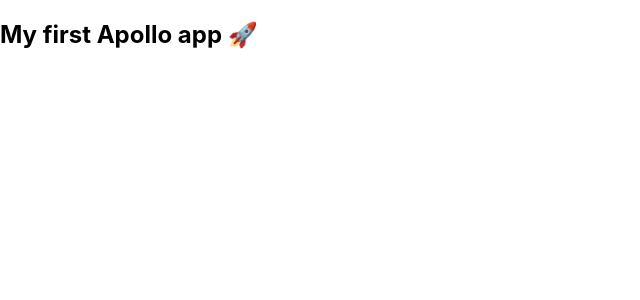
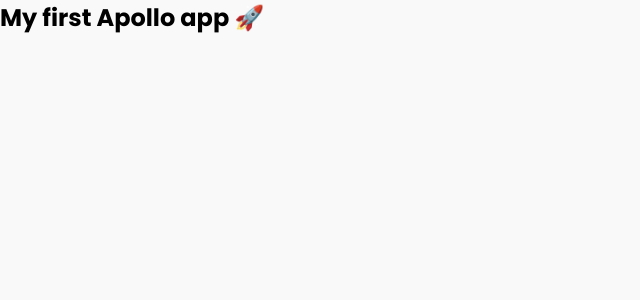
Before and after one commit to diegopumacode/kimche_country, a React (Create React App) app: page / in a window 1280 px wide. Shown: the top 300 px of the page, without its empty margins (0-640 px from the left). Built offline with nearby package versions, Linux system fonts and the light colour scheme.

Commit message:
feat(styled components): adding styled components and global styles

```diff
--- a/package.json
+++ b/package.json
@@ -11,7 +11,8 @@
     "graphql": "^16.5.0",
     "react": "^16.13.1",
     "react-dom": "^16.13.1",
-    "react-scripts": "^5.0.1"
+    "react-scripts": "^5.0.1",
+    "styled-components": "^5.3.5"
   },
   "scripts": {
     "start": "react-scripts start",
--- a/public/index.html
+++ b/public/index.html
@@ -24,6 +24,9 @@
       work correctly both with client-side routing and a non-root public URL.
       Learn how to configure a non-root public URL by running `npm run build`.
     -->
+    <link rel="preconnect" href="https://fonts.googleapis.com">
+    <link rel="preconnect" href="https://fonts.gstatic.com" crossorigin>
+    <link href="https://fonts.googleapis.com/css2?family=Poppins:wght@300;400;500;600;700&display=swap" rel="stylesheet">
     <title>React App</title>
   </head>
   <body>
--- a/src/App.css
+++ /dev/null
@@ -1,38 +0,0 @@
-.App {
-  text-align: center;
-}
-
-.App-logo {
-  height: 40vmin;
-  pointer-events: none;
-}
-
-@media (prefers-reduced-motion: no-preference) {
-  .App-logo {
-    animation: App-logo-spin infinite 20s linear;
-  }
-}
-
-.App-header {
-  background-color: #282c34;
-  min-height: 100vh;
-  display: flex;
-  flex-direction: column;
-  align-items: center;
-  justify-content: center;
-  font-size: calc(10px + 2vmin);
-  color: white;
-}
-
-.App-link {
-  color: #61dafb;
-}
-
-@keyframes App-logo-spin {
-  from {
-    transform: rotate(0deg);
-  }
-  to {
-    transform: rotate(360deg);
-  }
-}
--- a/src/App.js
+++ b/src/App.js
@@ -1,5 +1,4 @@
 import React from 'react';
-import './App.css';
 
 function App() {
   return (
--- a/src/index.css
+++ /dev/null
@@ -1,13 +0,0 @@
-body {
-  margin: 0;
-  font-family: -apple-system, BlinkMacSystemFont, 'Segoe UI', 'Roboto', 'Oxygen',
-    'Ubuntu', 'Cantarell', 'Fira Sans', 'Droid Sans', 'Helvetica Neue',
-    sans-serif;
-  -webkit-font-smoothing: antialiased;
-  -moz-osx-font-smoothing: grayscale;
-}
-
-code {
-  font-family: source-code-pro, Menlo, Monaco, Consolas, 'Courier New',
-    monospace;
-}
--- a/src/index.js
+++ b/src/index.js
@@ -1,13 +1,14 @@
 import React from 'react';
 import ReactDOM from 'react-dom';
-import './index.css';
 import { ApolloProvider } from '@apollo/client';
 import App from './App';
 import client from './common/apollo-client';
+import GlobalStyle from './styles/globalStyle';
 
 ReactDOM.render(
   <React.StrictMode>
     <ApolloProvider client={client}>
+      <GlobalStyle />
       <App />
     </ApolloProvider>
   </React.StrictMode>,
--- /dev/null
+++ b/src/styles/globalStyle.js
@@ -0,0 +1,18 @@
+import { createGlobalStyle } from 'styled-components';
+
+const GlobalStyle = createGlobalStyle`
+  :root {
+    --color-primary: #00a0e9;
+    --color-bg: #F9F9F9;
+  }
+  *{
+    margin: 0;
+    padding: 0;
+    box-sizing: border-box;
+    font-family: 'Poppins', sans-serif;
+  }
+  body{
+    background-color: var(--color-bg);
+  }
+`;
+export default GlobalStyle;
```
Also changed, not shown: 1 other file (tests, documents, lock files or other folders).
